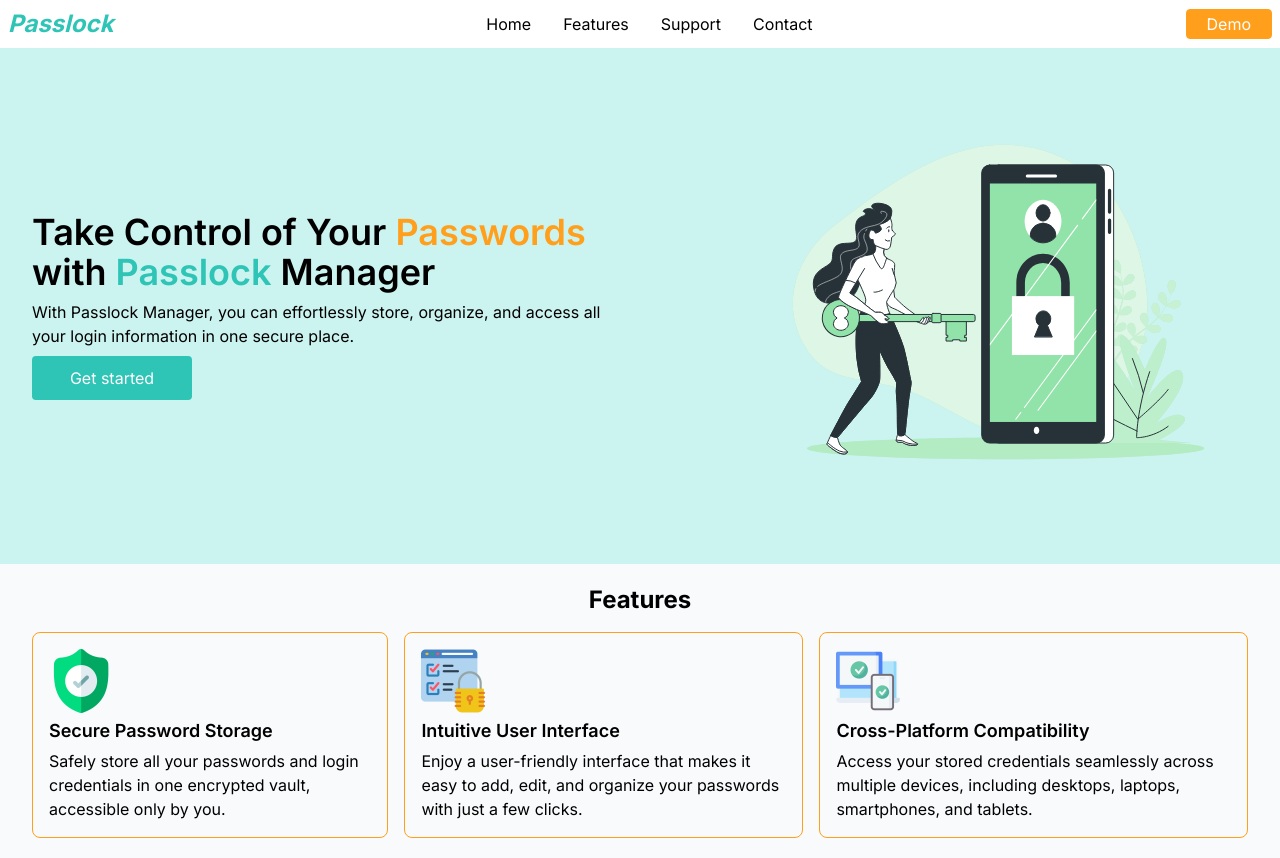
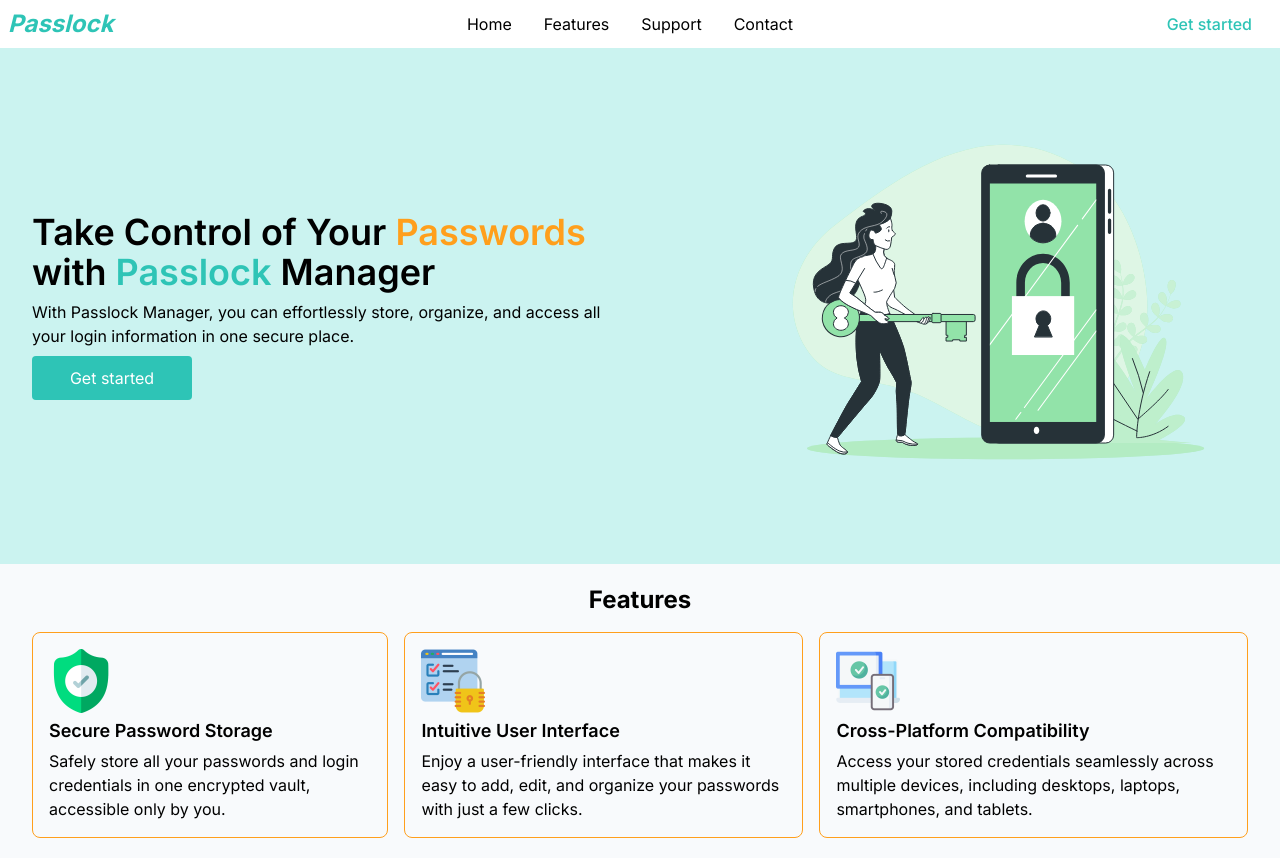
Before and after one commit to Tonnykimanthi/passlock, a Next.js app: page / in a window 1280 px wide. Built offline with nearby package versions, Linux system fonts and the light colour scheme.

Commit message:
Update Header.tsx

```diff
--- a/components/layout/Header.tsx
+++ b/components/layout/Header.tsx
@@ -6,9 +6,11 @@ import LoginButton from "../ui/LoginButton";
 import { RiMenu3Line } from "react-icons/ri";
 import { IoClose } from "react-icons/io5";
 import { useState } from "react";
+import { usePathname } from "next/navigation";
 
 const Header = () => {
   const [navIsOpen, setNavIsOpen] = useState(false);
+  const url = usePathname();
 
   const handleOpenNav = () => {
     setNavIsOpen(true);
@@ -42,8 +44,8 @@ const Header = () => {
       </nav>
       <div className="flex items-center gap-x-4">
         <LoginButton
-          title="Demo"
-          styles="rounded border border-accent bg-accent px-5 py-0.5 text-white hover:bg-accentDark transition"
+          title="Get started"
+          styles="rounded px-5 py-0.5 text-primary font-medium transition"
         />
         <div className="relative h-7 w-7 sm:hidden">
           <button
```
